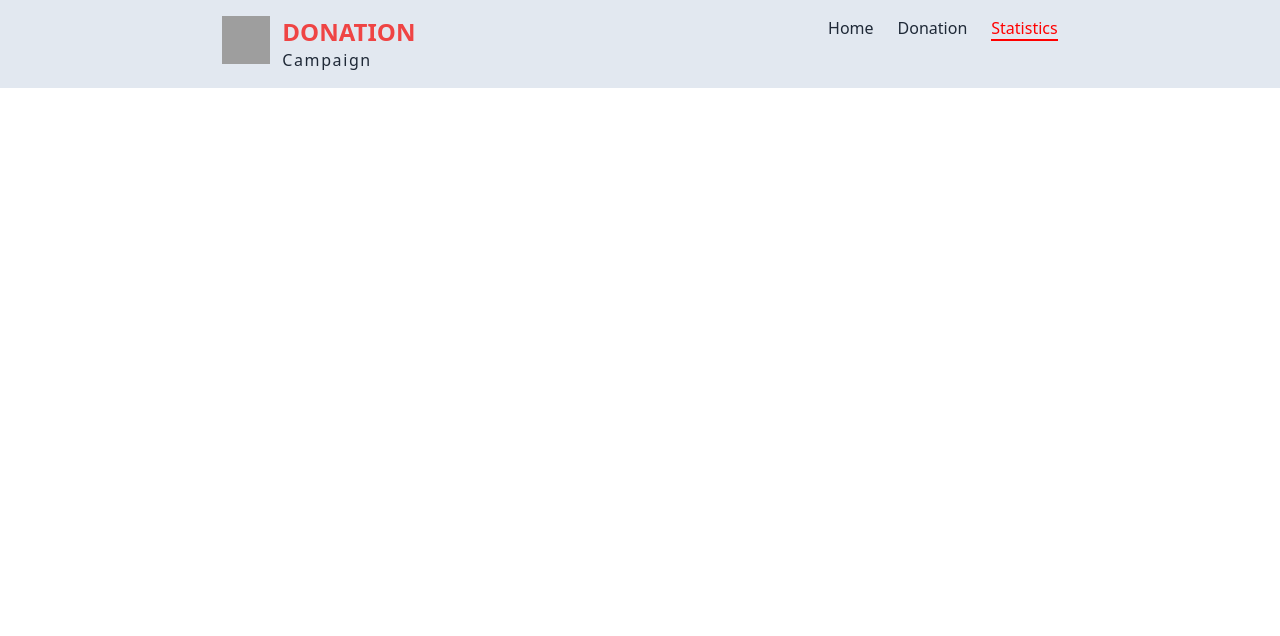
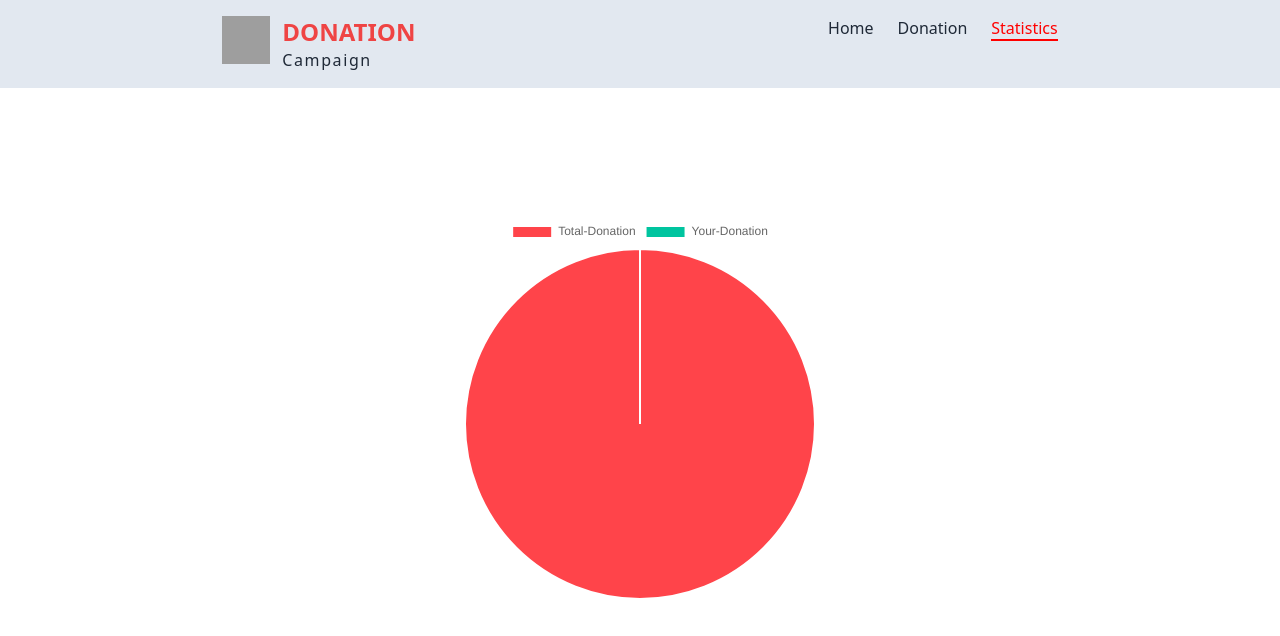
Before and after one commit to sajeda-akter/donation-compaign, a React (Vite) app: page /statistics in a window 1280 px wide. Shown: the top 636 px of the page. Built offline with nearby package versions, Linux system fonts and the light colour scheme; grey boxes are pictures that could not be loaded.

Commit message:
'pie-chart-complete'

```diff
--- a/package.json
+++ b/package.json
@@ -10,9 +10,11 @@
     "preview": "vite preview"
   },
   "dependencies": {
+    "chart.js": "^4.4.0",
     "localforage": "^1.10.0",
     "match-sorter": "^6.3.1",
     "react": "^18.2.0",
+    "react-chartjs-2": "^5.2.0",
     "react-dom": "^18.2.0",
     "react-router-dom": "^6.18.0",
     "react-toastify": "^9.1.3",
--- a/src/components/Home/Banner/Banner.jsx
+++ b/src/components/Home/Banner/Banner.jsx
@@ -1,20 +1,28 @@
 import { useEffect, useState } from "react";
 
 
-const Banner = ({donationSearch,setDonationSearch}) => {
+const Banner = () => {
+    const [donations,setDonations]=useState([])
 
 
     const handleToSearch=(e)=>{
 
         e.preventDefault()
         const fieldValue=e.target.searchCategory.value
-        for(const donation of donationSearch){
 
-            const findCategory=donation.category.includes(fieldValue)
-            if(findCategory===true){
-                setDonationSearch(findCategory)
-            }
-    }
+    //     const searchText=(input)=>{
+    //         fetch(`donations.json/category?search=${input}`)
+    //         .then(res=>res.json())
+    //         .then(data=>console.log(data))
+    //     }
+    //     searchText(fieldValue)
+    // //     for(const donation of donationSearch){
+
+    // //         const findCategory=donation.category.includes(fieldValue)
+    // //         if(findCategory===true){
+    // //             setDonationSearch(findCategory)
+    // //         }
+    // // }
 
     }
 
--- a/src/components/Route/Router.jsx
+++ b/src/components/Route/Router.jsx
@@ -33,6 +33,7 @@ export const router=createBrowserRouter([
             },
             {
                 path:'/statistics',
+                loader:()=>fetch('../../../public/donations.json'),
                 element:<Statistics/>
             }
         ]
--- a/src/components/Statistics/Statistics.jsx
+++ b/src/components/Statistics/Statistics.jsx
@@ -1,9 +1,57 @@
+
+import { Chart as ChartJS, ArcElement, Tooltip, Legend } from 'chart.js';
+ChartJS.register(ArcElement, Tooltip, Legend);
+import { getStoreDonation } from "../../utilities/LocalStorage";
+import { Pie } from 'react-chartjs-2';
 
 const Statistics = () => {
+//     // const [totalDonation,setTotalDonations]=useState([])
+//     const totalDonations=useLoaderData()
+//   const total=(totalDonations.length);
+  const donateTotal=((getStoreDonation().length)*100)/12;
+  const donationFixed=parseFloat(donateTotal.toFixed(2));
+  const totalDonation=100-donationFixed;
+
+  console.log(donationFixed,totalDonation)
+    const data={
+        datasets:[{
+            data:[totalDonation,donationFixed],
+            backgroundColor:['#FF444A','#00C49F'],
+
+        }],
+        labels:['Total-Donation','Your-Donation'],
+    }
+
+    // const options = {
+    //     plugins: {
+    //       legend: {
+    //         display: true,
+    //         position: 'bottom',
+
+    //       },
+    //       tooltip: {
+    //         enabled: true,
+    //         callbacks: {
+    //           label: (context) => {
+    //             const labelIndex = context.dataIndex;
+    //             const value = context.dataset.data[labelIndex];
+    //             return `${value.toFixed(2)}%`;
+    //           },
+    //         },
+    //       },
+    //       datalabels: {
+    //         color: '#fff',
+    //         formatter: (value) => `${value.toFixed(2)}%`,
+    //       },
+    //     },
+    //   }
     return (
-        <div>
+       <div className='mt-32'>
+         <div className='w-96 h-96 mx-auto '>
+            <Pie data={data}></Pie>
 
         </div>
+       </div>
     );
 };
 
```
Also changed, not shown: 1 other file (tests, documents, lock files or other folders).
